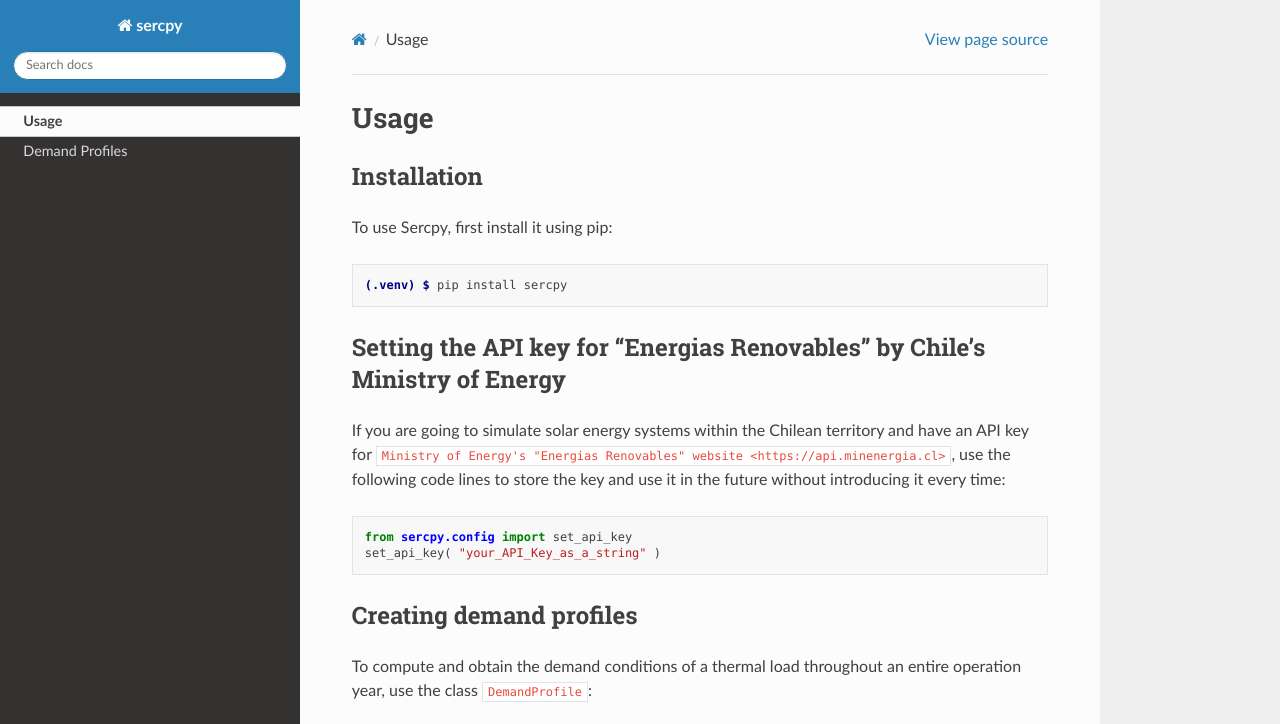
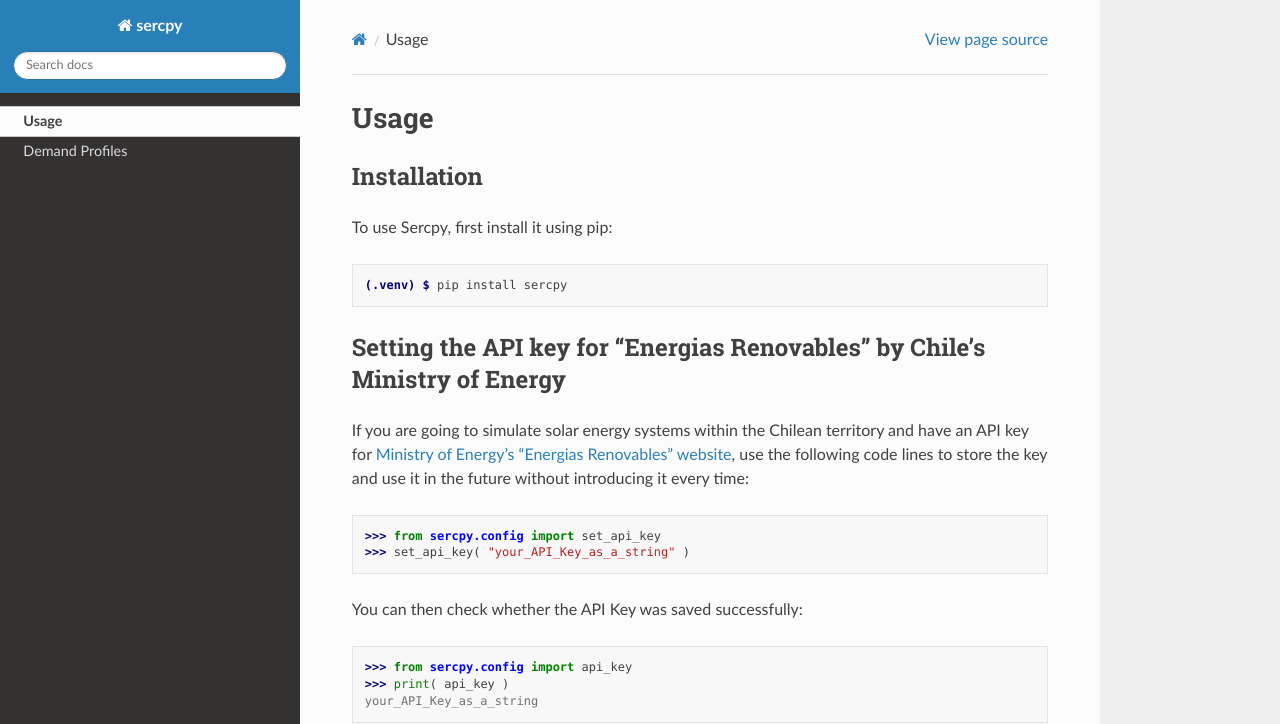
Before and after one commit to adrian-riebel/rtd-tutorial, a Sphinx documentation site: the page built from docs/source/usage.rst, in a window 1280 px wide and 1165 px high, cut to the strip 0-724 px from the top of the window. Built offline with Sphinx 7.4.7 and the Read the Docs theme 3.1.0, drawn with Linux system fonts in a browser that asks for light colours; pages that are not in the unit, such as notebooks, are missing from menus.

Commit message:
Update usage.rst

```diff
--- a/docs/source/usage.rst
+++ b/docs/source/usage.rst
@@ -15,12 +15,20 @@ To use Sercpy, first install it using pip:
 Setting the API key for "Energias Renovables" by Chile's Ministry of Energy
 ------------
 
-If you are going to simulate solar energy systems within the Chilean territory and have an API key for ``Ministry of Energy's "Energias Renovables" website <https://api.minenergia.cl>``, use the following code lines to store the key and use it in the future without introducing it every time:
+If you are going to simulate solar energy systems within the Chilean territory and have an API key for `Ministry of Energy's "Energias Renovables" website <https://api.minenergia.cl>`_, use the following code lines to store the key and use it in the future without introducing it every time:
 
-.. code-block:: python
+.. doctest::
 
-   from sercpy.config import set_api_key
-   set_api_key( "your_API_Key_as_a_string" )
+   >>> from sercpy.config import set_api_key
+   >>> set_api_key( "your_API_Key_as_a_string" )
+
+You can then check whether the API Key was saved successfully:
+
+.. doctest::
+
+   >>> from sercpy.config import api_key
+   >>> print( api_key )
+   your_API_Key_as_a_string
 
 Creating demand profiles
 ----------------
```
